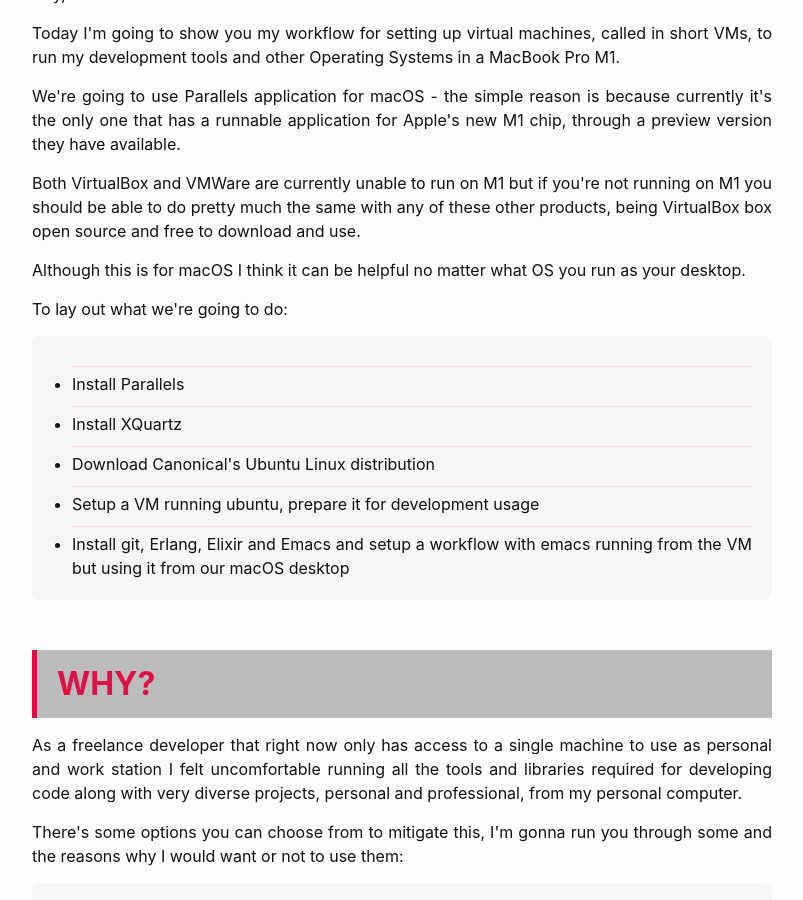
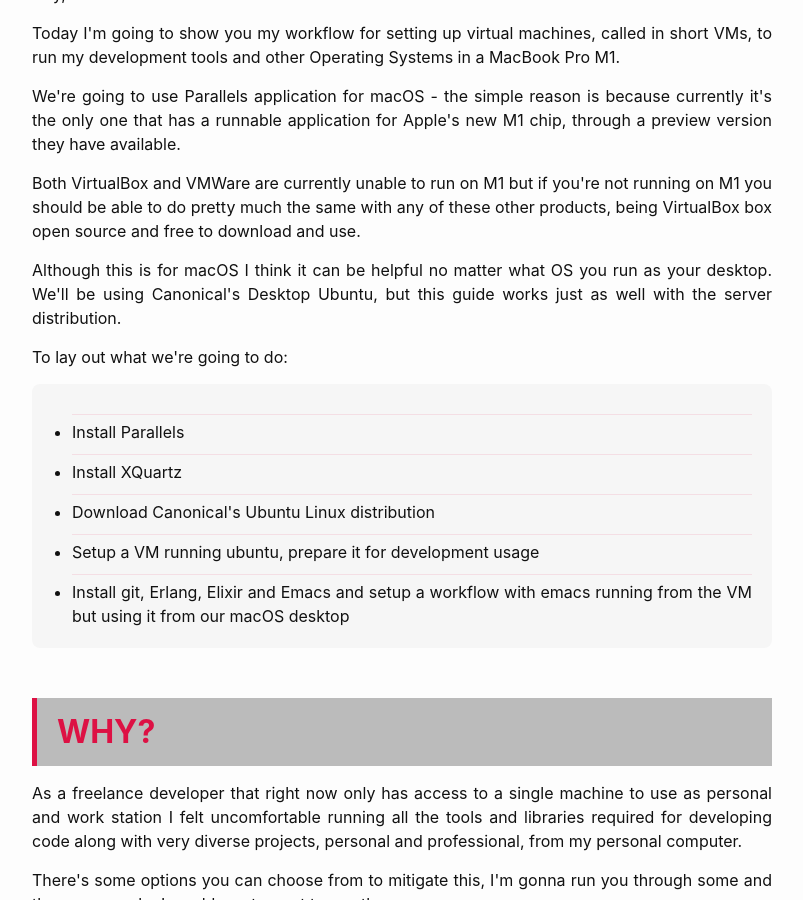
Before and after one commit to mnussbaumer/mnussbaumer.github.io, a Jekyll site: the page built from _posts/2021-03-04-development-env-with-virtual-machines.markdown, in a window 1280 px wide and 900 px high, scrolled down 483 px. Shown: the whole window, without its empty margins (238-1041 px from the left). Built offline with Jekyll 4.4.1, drawn with Linux system fonts in a browser that asks for light colours; our own code applies the rules of GitHub Pages for plain Markdown files.

Commit message:
note about ubuntu desktop vs server

```diff
--- a/_posts/2021-03-04-development-env-with-virtual-machines.markdown
+++ b/_posts/2021-03-04-development-env-with-virtual-machines.markdown
@@ -11,7 +11,7 @@ We're going to use Parallels application for macOS - the simple reason is becaus
 
 Both VirtualBox and VMWare are currently unable to run on M1 but if you're not running on M1 you should be able to do pretty much the same with any of these other products, being VirtualBox box open source and free to download and use.
 
-Although this is for macOS I think it can be helpful no matter what OS you run as your desktop.
+Although this is for macOS I think it can be helpful no matter what OS you run as your desktop. We'll be using Canonical's Desktop Ubuntu, but this guide works just as well with the server distribution.
 
 To lay out what we're going to do:
 - Install Parallels
```
